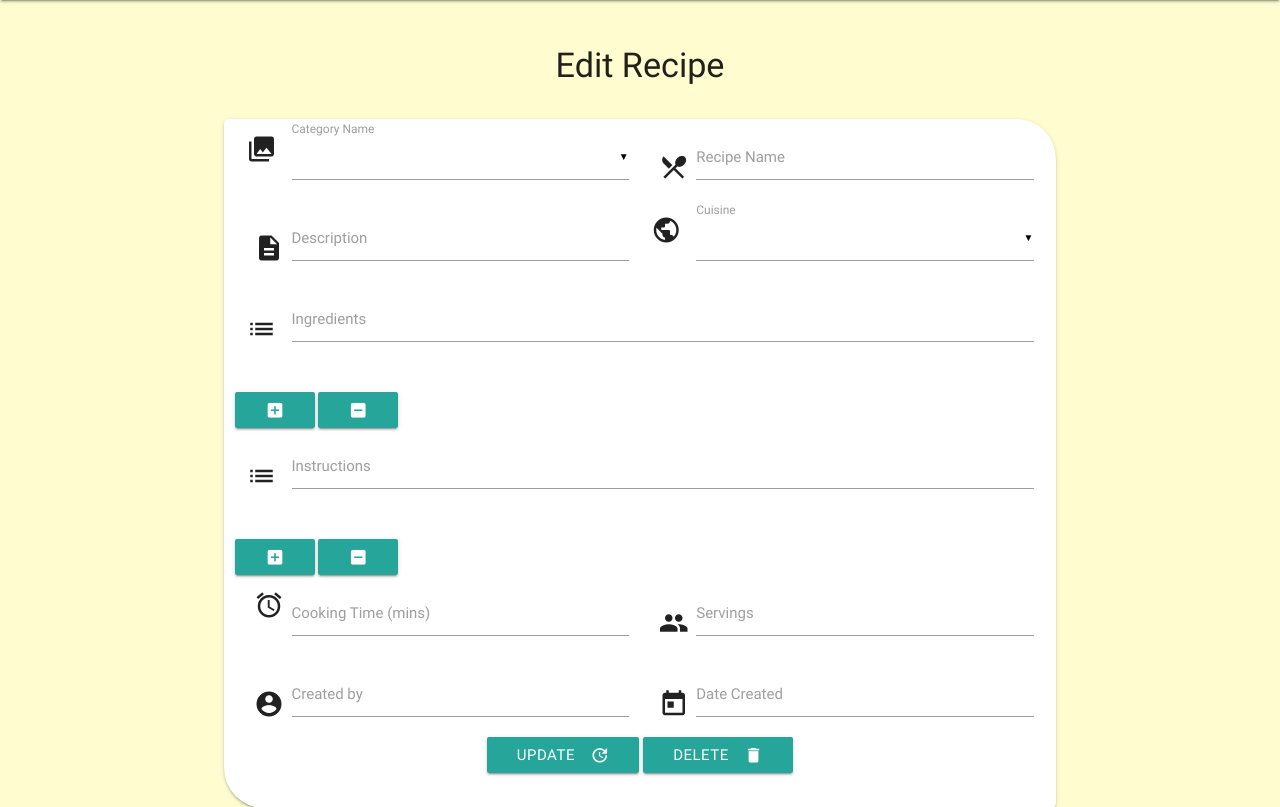
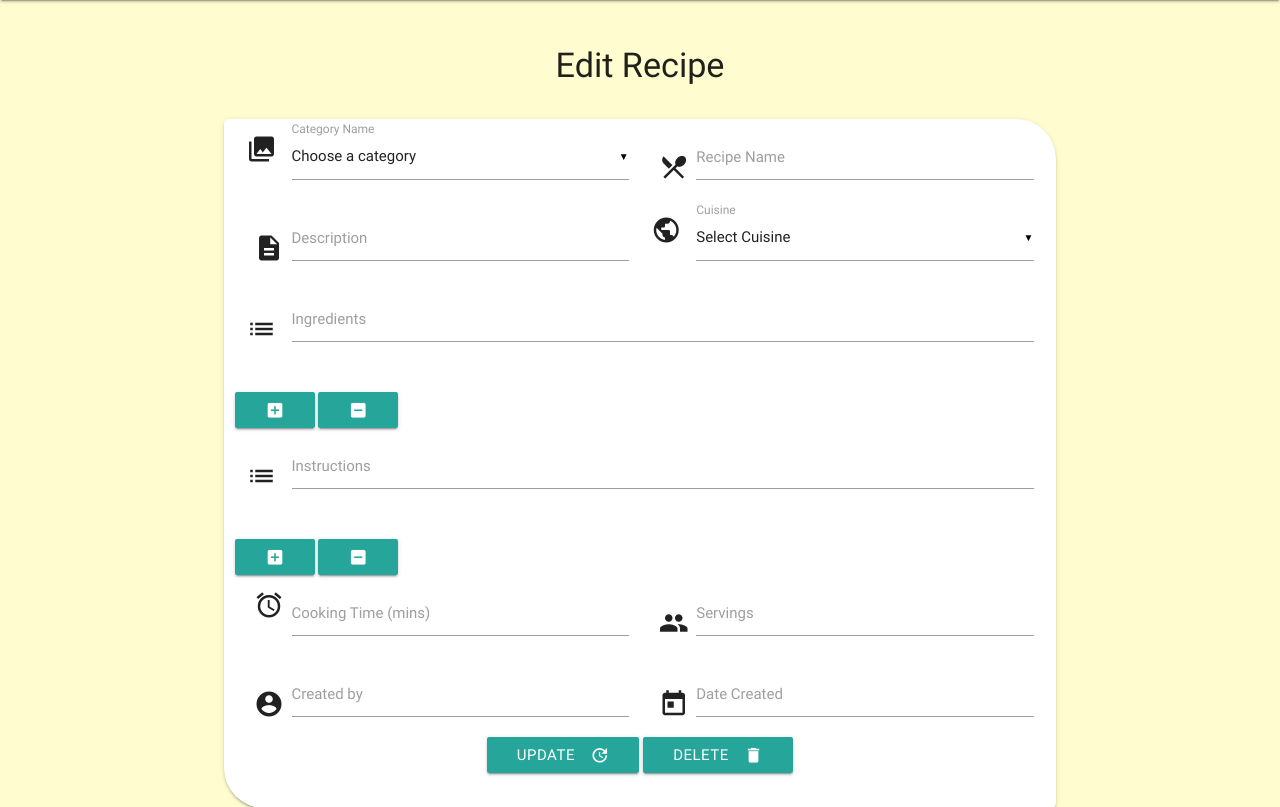
Before and after one commit to Dorcas-Amoo/ms3-project-arikescookbook, a Flask app: template templates/editrecipe.html in a window 1280 px wide. Shown: the part 83-890 px from the top of the page. Run offline with Flask 2, Linux system fonts and the light colour scheme; the template is opened without the code that fills it: most values are stand-ins (such as "Sample title", 1, 10 or a date in 2020); some libraries are stand-ins or nearby versions.

Commit message:
Edited editrecipe.html to reflect details in create.html

```diff
--- a/templates/editrecipe.html
+++ b/templates/editrecipe.html
@@ -8,10 +8,10 @@
 
             <div class="input-field col s12 m6 left-align dropdown">
                 <i class="material-icons prefix">collections</i>
-                <select id="category_name" name="category_name" class="validate" required>
-                    <option value="" disabled selected></option>
-                    {% for category_name in categories %}
-                        <option value="{{category_name}}">{{categories.category_name}}</option>
+                <select id="category" name="category_name" class="validate" required>
+                    <option value="" disabled selected>Choose a category</option>
+                    {% for cat in categories %}
+                        <option value="{{cat.category_name}}">{{cat.category_name}}</option>
                     {% endfor %}
                 </select>
                 <label for="category_name">Category Name</label>
@@ -32,7 +32,10 @@
             <div class="input-field col s12 m6 left-align dropdown">
                 <i class="material-icons prefix">public</i>
                 <select id="cuisine" name="cuisine" class="validate" required>
-                    <option value="" disabled selected></option>
+                    <option value="" disabled selected>Select Cuisine</option>
+                    {% for cuisine in cuisine %}
+                        <option value="{{cuisine.cuisine_type}}">{{cuisine.cuisine_type}}</option>
+                    {% endfor %}
                 </select>
                 <label for="cuisine">Cuisine</label>
             </div>
```
